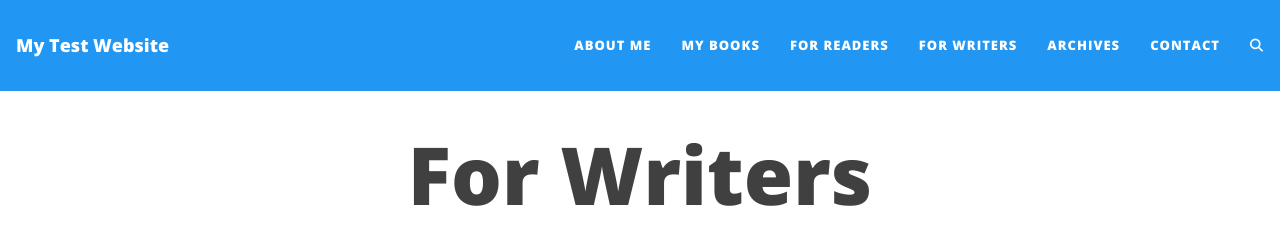
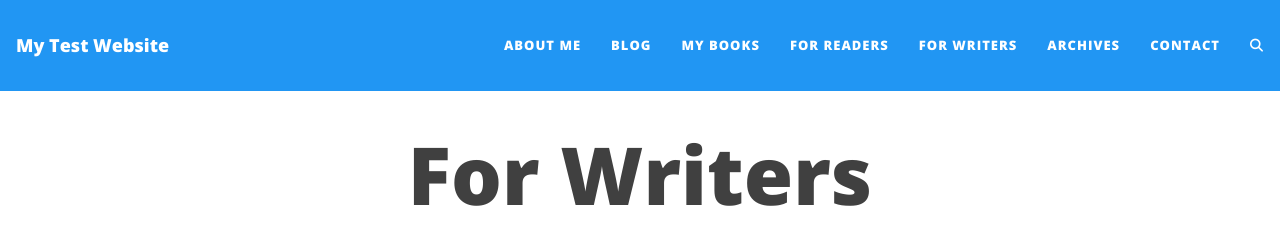
Before and after one commit to jd31122025-design/myblog, a Jekyll site: the page built from for-writers.md, in a window 1280 px wide. Shown: the top 230 px of the page. Built offline with Jekyll 4.4.1, drawn with Linux system fonts in a browser that asks for light colours; comment, search, counter and statistics services are not loaded.

Commit message:
Update _config.yml

```diff
--- a/_config.yml
+++ b/_config.yml
@@ -23,6 +23,7 @@ author: Copyright
 
 navbar-links:
   About Me: "about-me"
+  Blog: "/blog/index.html"
   My Books: "my-books"
   For Readers: "for-readers"
   For Writers: "for-writers"
```
